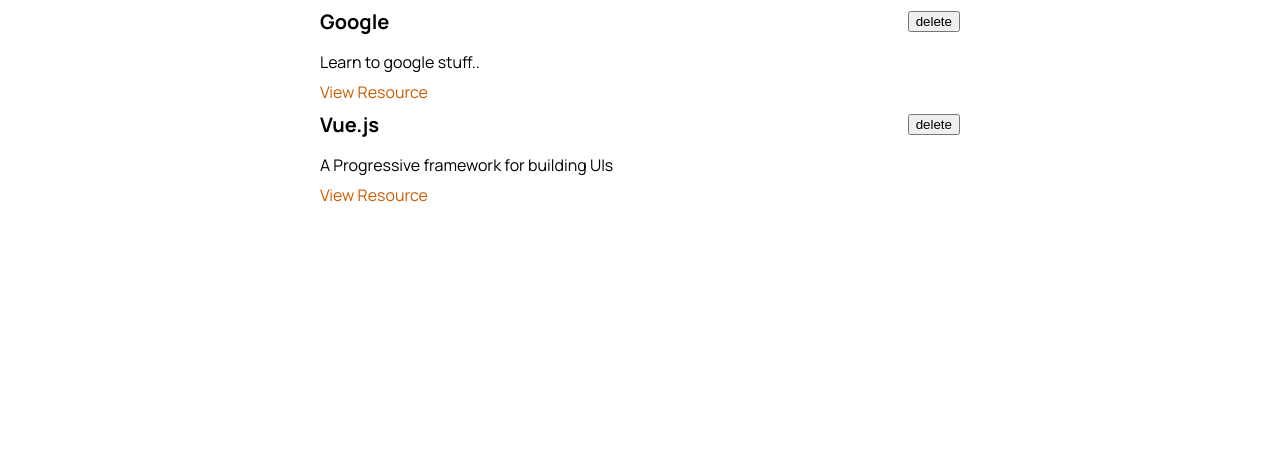
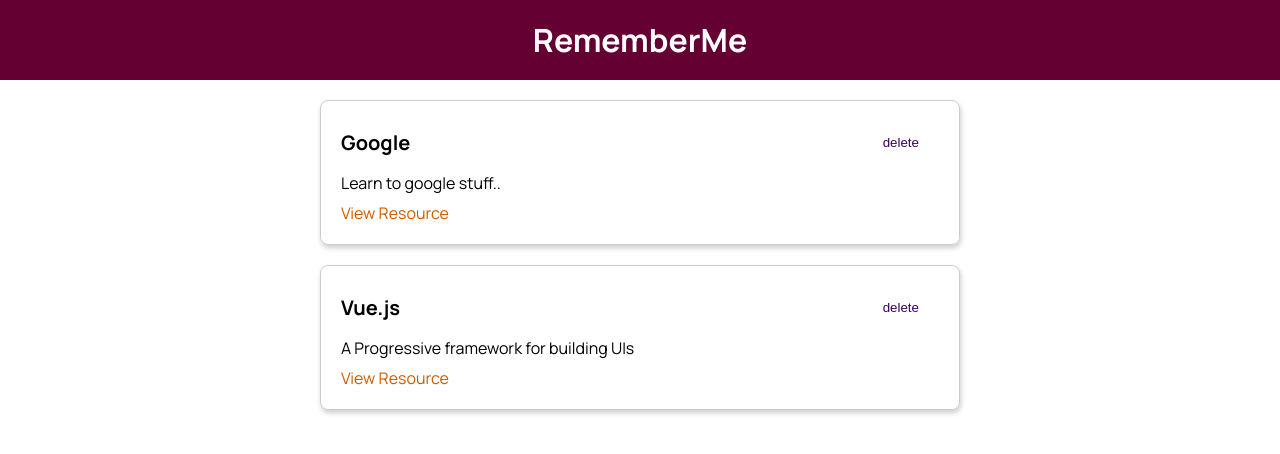
Before and after one commit to VisheshSingh/Learning-resources-vue, a Vue app: page / in a window 1280 px wide. Shown: the top 454 px of the page. Built offline with nearby package versions, Linux system fonts and the light colour scheme.

Commit message:
base-button

```diff
--- a/src/App.vue
+++ b/src/App.vue
@@ -1,14 +1,17 @@
 <template>
+  <the-header title="RememberMe"></the-header>
   <stored-resource :resources="storedResources"></stored-resource>
 </template>
 
 <script>
+import TheHeader from './components/layouts/TheHeader.vue';
 import StoredResource from './components/learning-resources/StoredResource';
 
 export default {
   name: 'App',
   components: {
-    StoredResource
+    StoredResource,
+    TheHeader
   },
   data() {
     return {
--- /dev/null
+++ b/src/components/UI/BaseButton.vue
@@ -0,0 +1,39 @@
+<template>
+  <button :type="type" :class="mode">
+    <slot></slot>
+  </button>
+</template>
+
+<script>
+export default {
+  name: 'BaseButton',
+  props: ['type', 'mode']
+};
+</script>
+
+<style scoped>
+button {
+  background: #3a0062;
+  color: #fff;
+  padding: 10px 20px;
+  border-radius: 1rem;
+  border: 0;
+  cursor: pointer;
+}
+
+button:hover,
+button:active {
+  background: #270041;
+}
+
+.flat {
+  background: transparent;
+  color: #3a0062;
+  border: none;
+}
+
+.flat:hover,
+.flat:active {
+  background: #edd2ff;
+}
+</style>
--- a/src/components/learning-resources/LearningResource.vue
+++ b/src/components/learning-resources/LearningResource.vue
@@ -1,15 +1,15 @@
 <template>
   <li>
-    <div>
+    <base-card>
       <header>
         <h3>{{ title }}</h3>
-        <button>delete</button>
+        <base-button mode="flat">delete</base-button>
       </header>
       <p>{{ description }}</p>
       <nav>
         <a :href="link">View Resource</a>
       </nav>
-    </div>
+    </base-card>
   </li>
 </template>
 
```
Also changed, not shown: src/main.js (+8 -1 lines).
